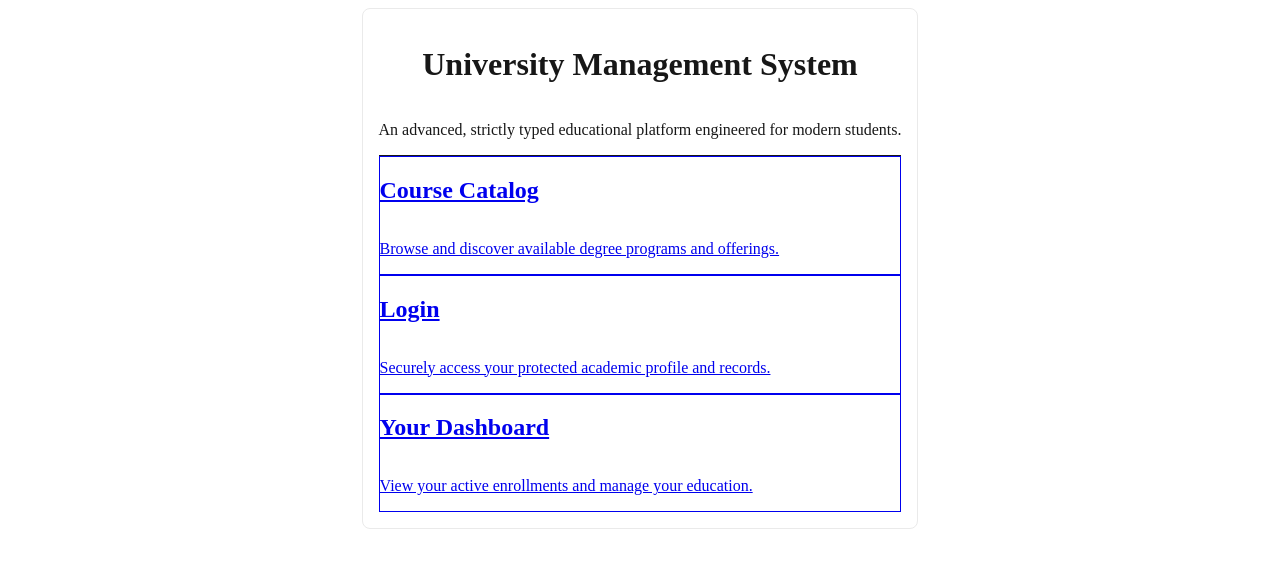
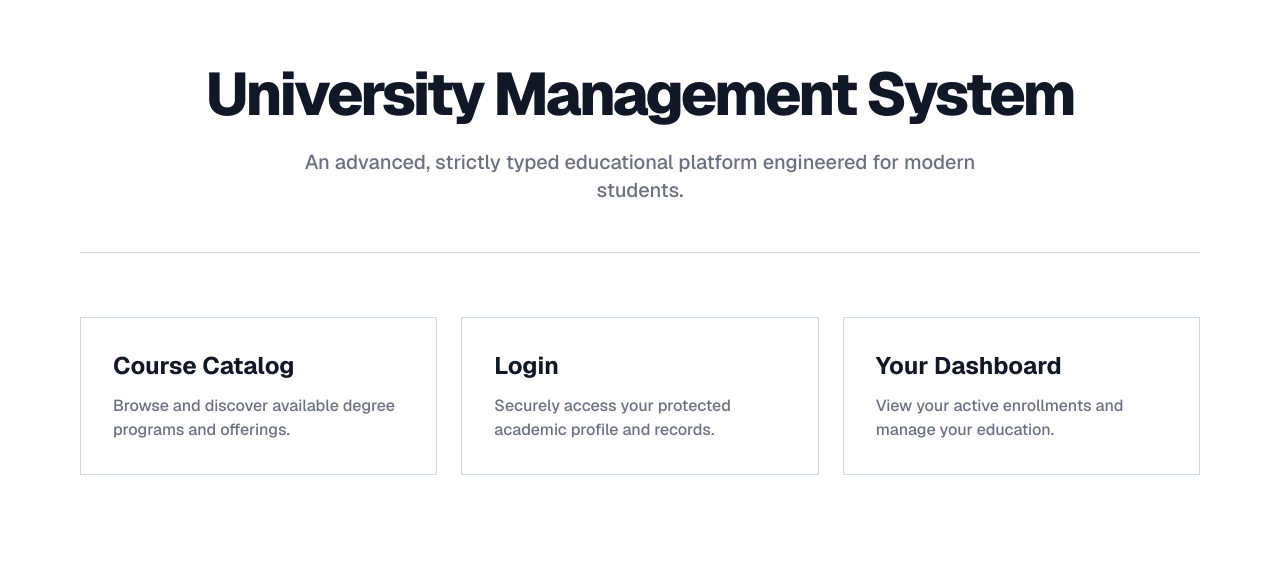
Before and after one commit to komilolimov/university_system, a Next.js app in the folder frontend/: page / in a window 1280 px wide. Shown: the top 568 px of the page. Built offline with nearby package versions, Linux system fonts and the light colour scheme.

Commit message:
style(frontend): update global styles and tailwind config

```diff
--- a/frontend/src/app/globals.css
+++ b/frontend/src/app/globals.css
@@ -1,23 +1,34 @@
-@tailwind base;
-@tailwind components;
+@import "tw-animate-css";
+@import "shadcn/tailwind.css";
+
+@import "tailwindcss";
 @tailwind utilities;
 
-/* Base minimalistic structure based on borders and typography */
-:root {
-  --background: #ffffff;
-  --foreground: #171717;
-  --border-color: #eaeaea; /* Light gray border */
+@layer base {
+  :root {
+    --background: oklch(1 0 0);
+    --foreground: oklch(0.145 0 0);
+    --card: oklch(1 0 0);
+    --card-foreground: oklch(0.145 0 0);
+    --border: oklch(0.922 0 0);
+    --ring: oklch(0.708 0 0);
+    --radius: 0.625rem;
+  }
+
+  body {
+    @apply bg-background text-foreground antialiased;
+    font-feature-settings: "rlig" 1, "calt" 1;
+  }
 }
 
-body {
-  background: var(--background);
-  color: var(--foreground);
-  -webkit-font-smoothing: antialiased;
+@theme inline {
+  --font-sans: var(--font-geist-sans);
+  --font-mono: var(--font-geist-mono);
+
+  /* Цветовые переменные перенесены из твоего CSS сюда */
+  --color-background: var(--background);
+  --color-foreground: var(--foreground);
+  --color-card: var(--card);
+  --color-border: var(--border);
+  --color-ring: var(--ring);
 }
-
-/* Clean structural elements */
-.fsd-container {
-  border: 1px solid var(--border-color);
-  border-radius: 8px;
-  padding: 1rem;
-}
--- /dev/null
+++ b/frontend/tailwind.config.ts
@@ -0,0 +1,18 @@
+import type { Config } from "tailwindcss";
+
+const config: Config = {
+  content: [
+    "./src/**/*.{js,ts,jsx,tsx,mdx}",
+  ],
+  theme: {
+    extend: {
+      fontFamily: {
+        sans: ["var(--font-geist-sans)", "sans-serif"],
+        mono: ["var(--font-geist-mono)", "monospace"],
+      },
+    },
+  },
+  plugins: [],
+};
+
+export default config;
```
